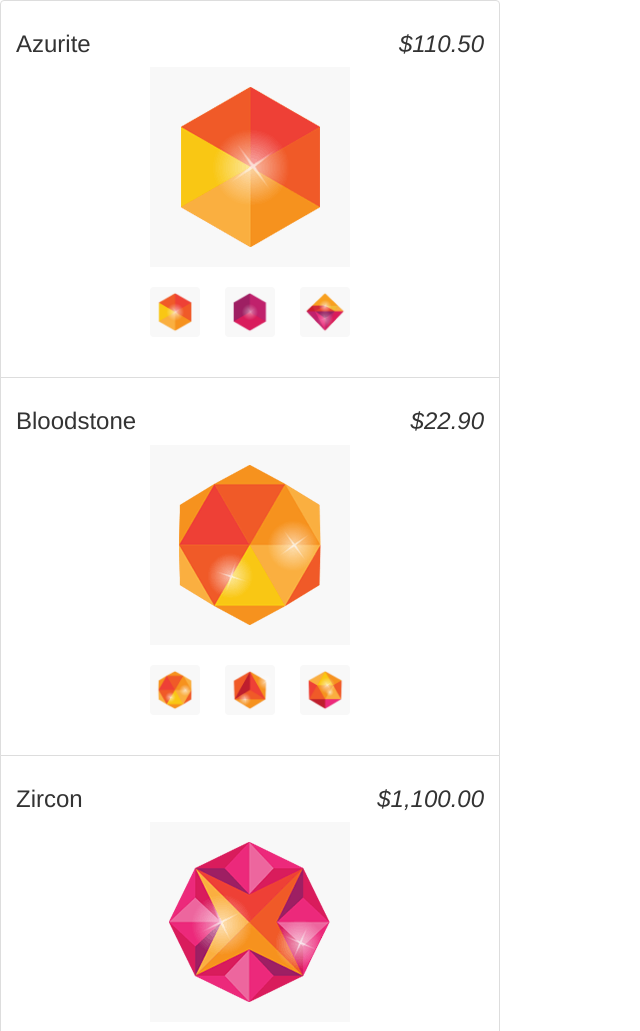
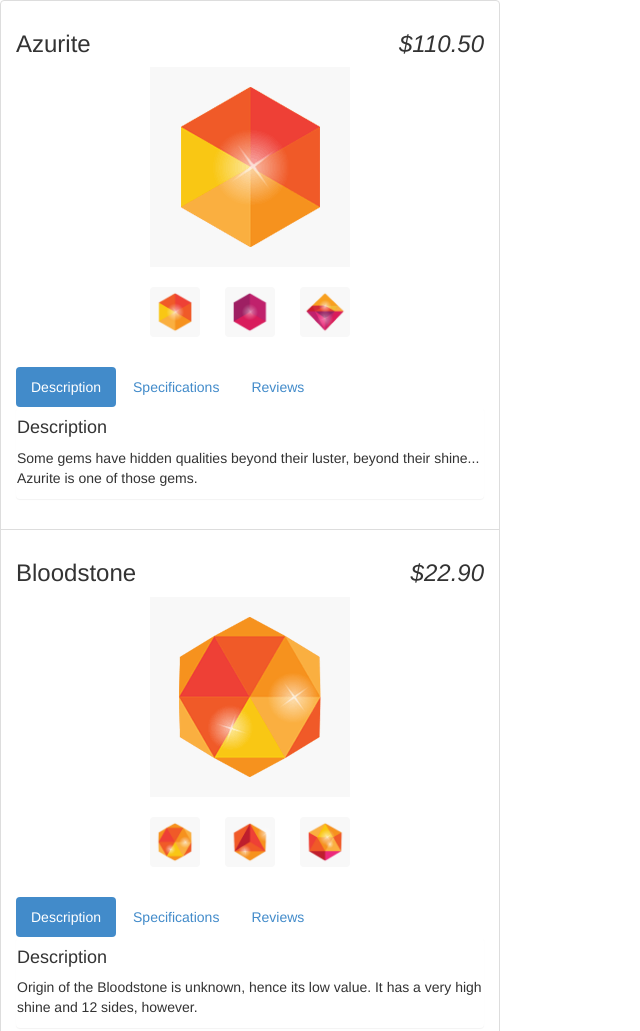
Before and after one commit to cbachich/angular-flat-lander-demo, a plain HTML site: page index.html in a window 1280 px wide. Shown: the top 1031 px of the page, without its empty margins (0-640 px from the left). Drawn offline with Linux system fonts and the light colour scheme.

Commit message:
Add ng-class for active button

```diff
--- a/index.html
+++ b/index.html
@@ -21,6 +21,27 @@
           </li>
         </ul>
       </div>
+
+      <!-- Pane -->
+      <section ng-init="tab = 1">
+        <ul class="nav nav-pills">
+          <li ng-class="{ active:tab === 1 }"> <a href ng-click="tab = 1">Description</a> </li>
+          <li ng-class="{ active:tab === 2 }"> <a href ng-click="tab = 2">Specifications</a> </li>
+          <li ng-class="{ active:tab === 3 }"> <a href ng-click="tab = 3">Reviews</a> </li>
+        </ul>
+      </section>
+      <div class="panel" ng-show="tab === 1">
+        <h4>Description</h4>
+        <p>{{product.description}}</p>
+      </div>
+      <div class="panel" ng-show="tab === 2">
+        <h4>Specifications</h4>
+        <p>None yet</p>
+      </div>
+      <div class="panel" ng-show="tab === 3">
+        <h4>Reviews</h4>
+        <p>None yet</p>
+      </div>
     </ul>
   </body>
 </html>
```
